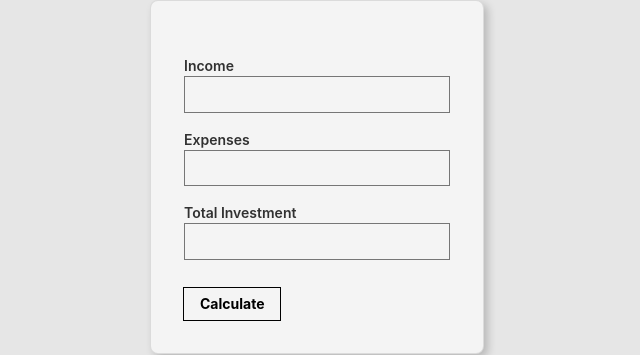
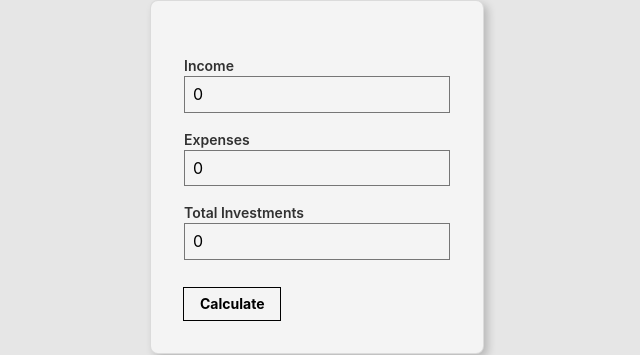
Before and after one commit to alopez96/real-estate-app, a React (Create React App) app: page / in a window 1280 px wide. Shown: the part 247-602 px from the top of the page, without its empty margins (323-963 px from the left). Built offline with nearby package versions, Linux system fonts and the light colour scheme.

Commit message:
cash on cash return calculated

```diff
--- a/src/components/buttons/PrimaryBtn.js
+++ b/src/components/buttons/PrimaryBtn.js
@@ -1,11 +1,11 @@
 
 
-function PrimaryBtn(){
+function PrimaryBtn({ cta, action }){
 
     return(
         <button className="b ph3 pv2 input-reset ba b--black bg-transparent f6 dib"
-        onClick={() => console.log('fill out email and name')}>
-            Calculate
+        onClick={() => action()}>
+            {cta}
         </button>
     )
 }
--- a/src/components/form/Form.js
+++ b/src/components/form/Form.js
@@ -4,14 +4,34 @@ import NumberInput from './NumberInput';
 
 function Form() {
 
-  const [income, setIncome] = useState();
+  const [income, setIncome] = useState(0);
   const [expenses, setExpenses] = useState(0);
-  const [cashflow, setCashflow] = useState(0);
+  const [investments, setInvestments] = useState(0);
   const [cashOnCash, setCashOnCash] = useState(0);
 
 
-  const updateValue = (val) => {
-    setIncome(val)
+  const updateValue = (valName, val) => {
+    console.log('valname', valName)
+    if(valName === 'Income'){
+      setIncome(val)
+    } else if(valName === 'Expenses'){
+      setExpenses(val)
+    } else if(valName === 'Total Investments'){
+      setInvestments(val)
+    }
+  }
+
+  const getCashflow = () => {
+    var totalMonthlyCashflow;
+    totalMonthlyCashflow = income - expenses;
+    return totalMonthlyCashflow;
+  }
+
+  const getCashOnCash = () => {
+    var cashOnCashReturn;
+    var annualCashflow = getCashflow() * 12;
+    var totalInvestment = investments;
+    cashOnCashReturn = (annualCashflow / totalInvestment) * 100;
   }
 
   return (
@@ -28,14 +48,21 @@ function Form() {
               />
               <NumberInput
                 label='Expenses'
+                value={expenses}
+                updateValue={updateValue}
               />
 
               <NumberInput
-                label='Total Investment'
+                label='Total Investments'
+                value={investments}
+                updateValue={updateValue}
               />
             </fieldset>
 
-            <PrimaryBtn />
+            <PrimaryBtn
+              cta='Calculate'
+              action={getCashOnCash}
+            />
           </div>
         </main>
       </article>
--- a/src/components/form/NumberInput.js
+++ b/src/components/form/NumberInput.js
@@ -10,7 +10,7 @@ function NumberInput({ label, value, updateValue }){
                 type="number"
                 name="income"
                 id="income"
-                onChange = {e => updateValue(e.target.value)}
+                onChange = {e => updateValue(label, e.target.value)}
                 value={value}
             />
         </div>
```
